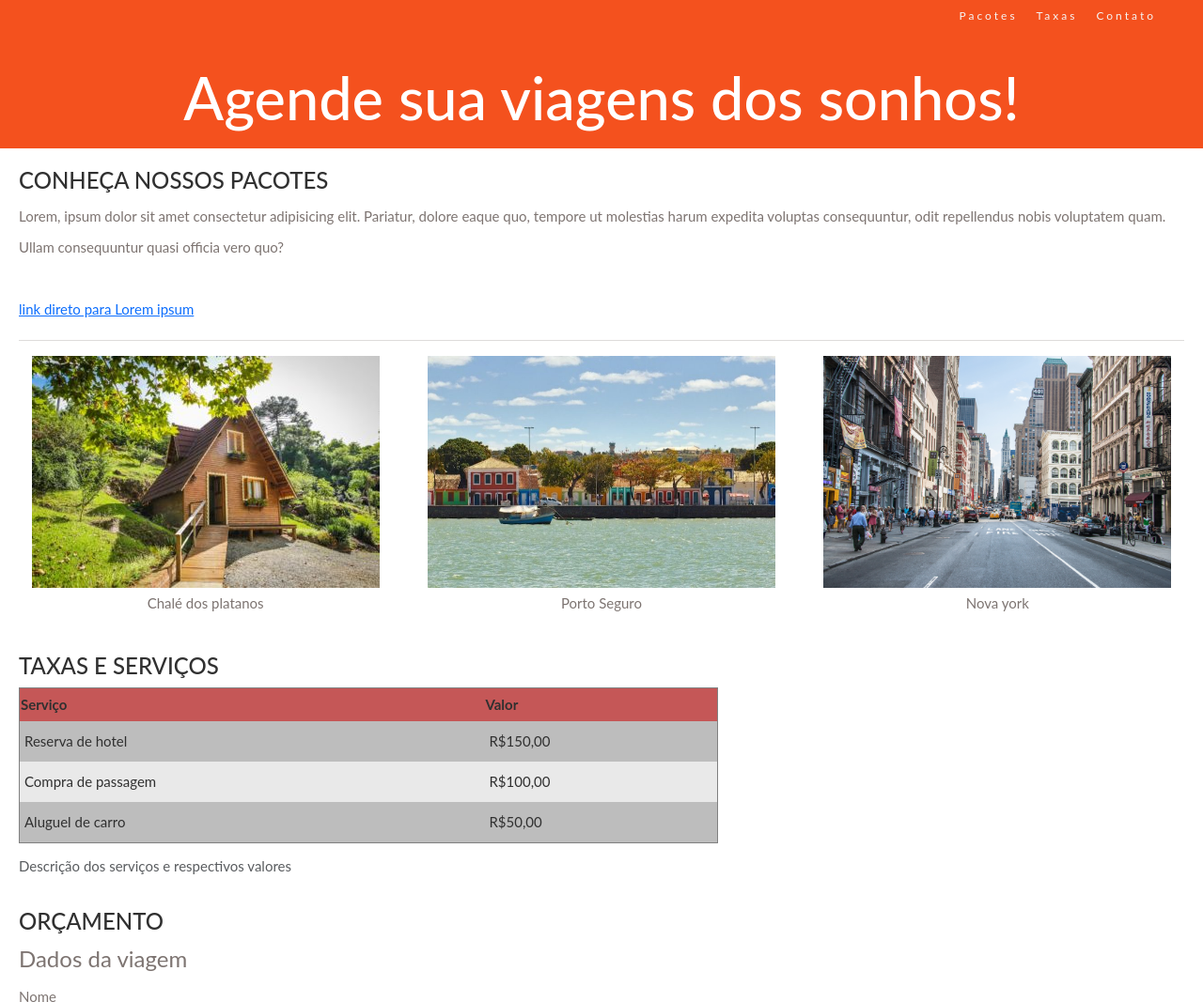
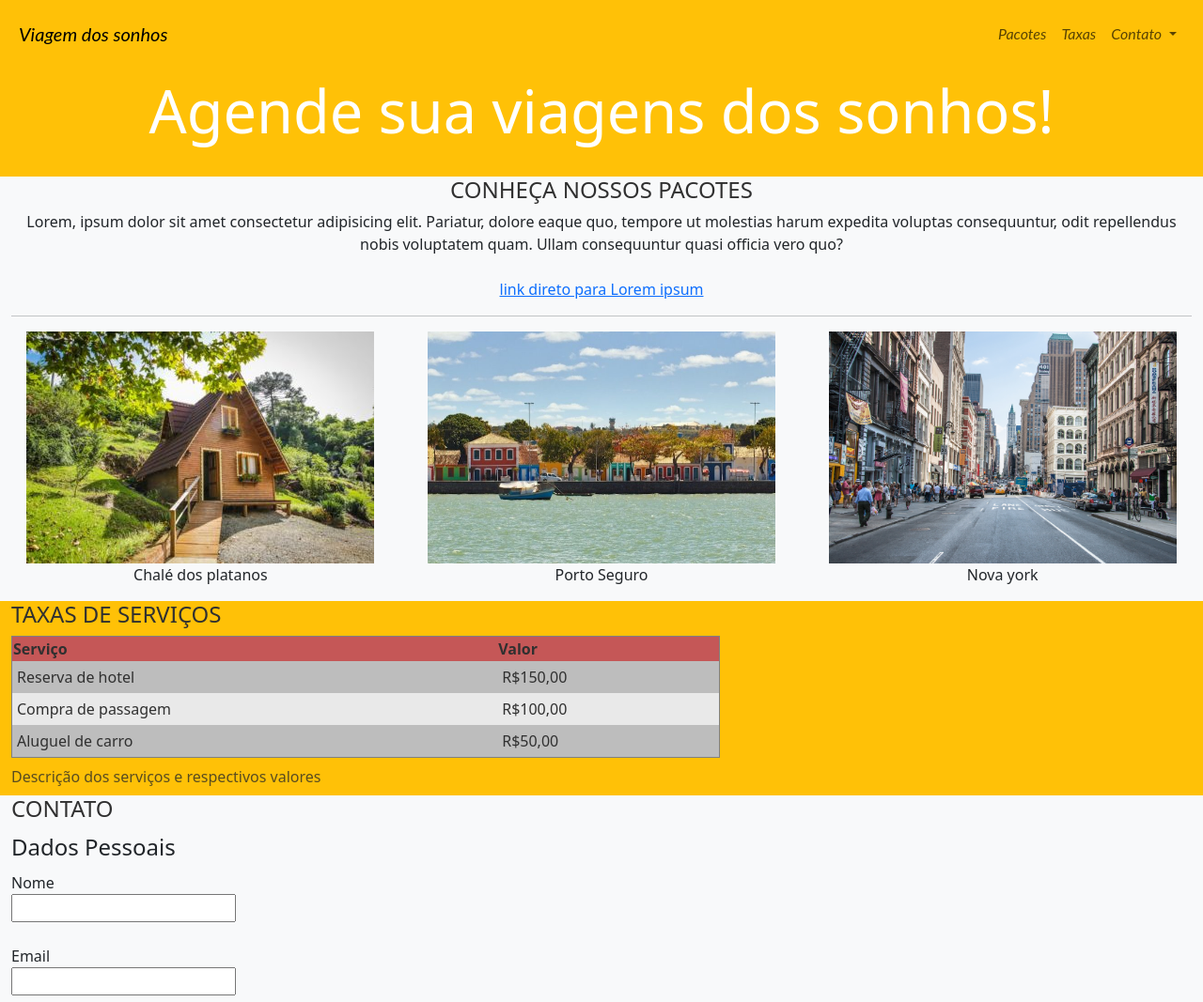
Before and after one commit to BernardoMaggessi/Web-course, a plain HTML site: page Desenvolvimento FrontEnd/index.html in a window 1280 px wide. Shown: the top 1067 px of the page at 94% size. Drawn offline with nearby package versions, Linux system fonts and the light colour scheme.

Commit message:
Tabalhando Com conteineres

```diff
--- a/Desenvolvimento FrontEnd/index.html
+++ b/Desenvolvimento FrontEnd/index.html
@@ -6,21 +6,45 @@
     <link rel="stylesheet" href="style.css">
     <meta charset="UTF-8">
     <meta name="viewport" content="width=device-width, initial-scale=1.0">
-    <title>Viagens dos sonhos</title>
+    <title>Viagem dos sonhos</title>
 </head>
 <body>
-    <header>
-        <nav>
-            <ul><!--lista não ordenada-->
-                <li><a href="reserva.html">Pacotes</a></li>
-                <li><a href="reserva.html">Taxas</a></li>
-                <li><a href="reserva.html">Contato</a></li>
-            </ul>
-        </nav>
-        <h1>Agende sua viagens dos sonhos!</h1>
+    <header class="container-fluid p-2 bg-warning text-center">
+        <!--NAV COM BOOTSTRAP-->
+        <nav class="navbar navbar-expand-lg bg-warning">
+            <div class="container-fluid">
+              <a class="navbar-brand" href="#">Viagem dos sonhos</a>
+              <button class="navbar-toggler" type="button" data-bs-toggle="collapse" data-bs-target="#navbarSupportedContent" aria-controls="navbarSupportedContent" aria-expanded="false" aria-label="Toggle navigation">
+                <span class="navbar-toggler-icon"></span>
+              </button>
+              <div class="collapse navbar-collapse justify-content-end" id="navbarSupportedContent">
+                <ul class="navbar-nav">
+                  <li class="nav-item">
+                    <a class="nav-link" aria-current="page" href="#">Pacotes</a>
+                  </li>
+                  <li class="nav-item">
+                    <a class="nav-link" href="#">Taxas</a>
+                  </li>
+                  <li class="nav-item dropdown">
+                    <a class="nav-link dropdown-toggle" href="#" role="button" data-bs-toggle="dropdown" aria-expanded="false">
+                      Contato
+                    </a>
+                    <ul class="dropdown-menu">
+                      <li><a class="dropdown-item" href="#">Action</a></li>
+                      <li><a class="dropdown-item" href="#">Another action</a></li>
+                      <li><hr class="dropdown-divider"></li>
+                      <li><a class="dropdown-item" href="#">Something else here</a></li>
+                    </ul>
+                  </li>
+                </ul>
+              </div>
+            </div>
+          </nav>
+          <!--fim do NAV com bootstrap-->
+            <h1>Agende sua viagens dos sonhos!</h1>
     </header>
 
-    <section id="pacotes">
+    <section class="container-fluid bg-light text-center">
         <h2>Conheça nossos pacotes</h2>
         <p>
            Lorem, ipsum dolor sit amet consectetur adipisicing elit. Pariatur, dolore eaque quo, tempore ut molestias harum expedita voluptas consequuntur,
@@ -49,8 +73,8 @@
         <!--AQUI ACABA INSERÇÃO DE IMAGENS-->
     </section>
 
-    <section>
-        <h2>Taxas e serviços</h2>
+    <section class="container-fluid bg-warning ">
+        <h2>Taxas de serviços</h2>
         <!--INÍCIO DA TABELA-->
         <table border>
             <thead>
@@ -79,12 +103,12 @@
         <!--FIM FA TABELA-->
     </section>
     <!--FORMULÁRIOS-->
-    <section>
-        <h2>Orçamento</h2>
+    <section class="container-fluid bg-light">
+        <h2>Contato</h2>
         <form method="GET" action="">
 
             <fieldset>
-                <legend>Dados da viagem</legend>
+                <legend>Dados Pessoais</legend>
                 <label for="">Nome</label><br>
                 <input type="text" name="nome"><br><br>
 
@@ -154,8 +178,8 @@
 
 
     <hr>
-    <footer><!--RODAPÉ-->
-        <p>Desenvolvido por Bernardo Maggessi Garcêz</p>
+    <footer class="container-fluid bg-warning"><!--RODAPÉ-->
+         <p>Desenvolvido por Bernardo Maggessi Garcêz</p>
     </footer>
      <!--CONTEUDO js DO BOOTSTRAP, de prefrencia colocar no fim da página para não dificultar carregamento da mesma-->
      <script src="https://cdn.jsdelivr.net/npm/bootstrap@5.3.3/dist/js/bootstrap.bundle.min.js" integrity="sha384-YvpcrYf0tY3lHB60NNkmXc5s9fDVZLESaAA55NDzOxhy9GkcIdslK1eN7N6jIeHz" crossorigin="anonymous"></script>
--- a/Desenvolvimento FrontEnd/style.css
+++ b/Desenvolvimento FrontEnd/style.css
@@ -1,21 +1,16 @@
-body{
-    font-weight: 400;
-    font-family: Lato, Helvetica, sans-serif;
-    font-size: 15px;
-    line-height: 2.2em;/*EM = medida relativa ao tamanho da fonte*/
-    color:rgb(125, 116, 113);
-    margin:0; /**remove margens de todos os elementos no escopo de body*/
+nav{
+    font-family:Lato, 'Trebuchet MS', 'Lucida Sans Unicode', 'Lucida Grande', 'Lucida Sans', Arial, sans-serif;
+    font-style: italic;
 }
 
-header{
-    background-color:#f4511e;
-}
-section, footer{
-    margin: 20px;
+header p{
+    color: #e9e9e9;
+    font-weight: 600;
 }
 
 h1{
     font-size: 63px;
+    color: #303030;
     padding:16px;
     color: white;
     text-align: center;
@@ -26,29 +21,6 @@ h2{
     color: #303030;
     font-weight: 600px;
 }
-/*Estilizando Menus*/
-nav li a{/**estiliza links que se encontram dentro de lista*/
-    padding: 10px;
-    color: whitesmoke;
-    text-decoration: none;
-}
-nav li{/*estliza itens da lista*/
-    float: left;
-}
-nav ul{/*estilização da lista por completo*/
-    float: right;
-    list-style: none;
-}
-nav{
-    font-size: 12px;
-    letter-spacing: 3px;
-    height: 50px;
-    background-color:#f4511e;
-    padding-right: 40px;
-}
-/*Fim de Estilizando Menus*/
-
-/*Estilizando tabelas utilizando pseudo classes*/
 table{
     width: 60%;/*largura*/
 }
@@ -56,12 +28,6 @@ table td{
     color: #303030;
     padding: 5px;
 }
-table thead th{
-    background-color: #c55757;
-    color: #303030
-}
-
-/*PSEUDO CLASSES*/
 table tr:nth-child(even){
     background-color: #e9e9e9;
 }
@@ -69,3 +35,8 @@ table tr:nth-child(even){
 table tr:nth-child(odd){
     background-color: #bdbdbd;
 }
+
+table thead th{
+    background-color: #c55757;
+    color: #303030
+}
```
